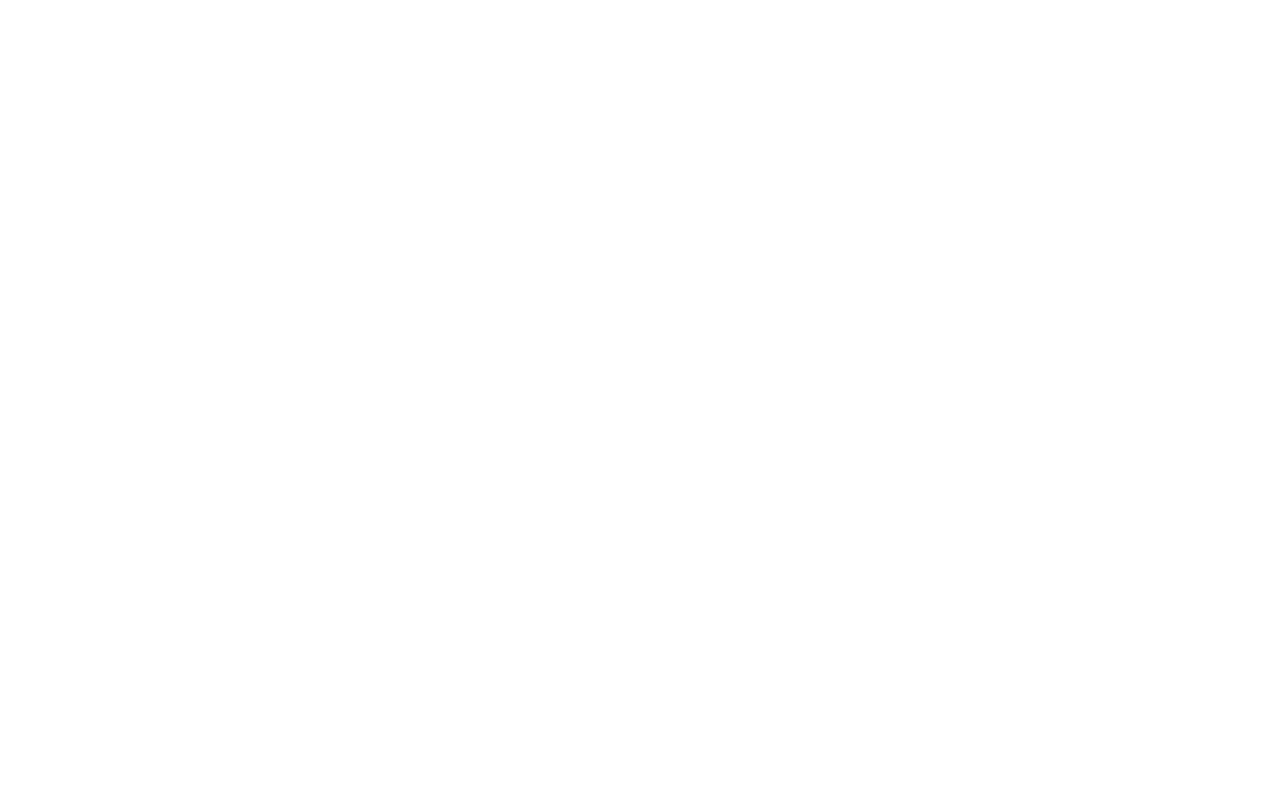
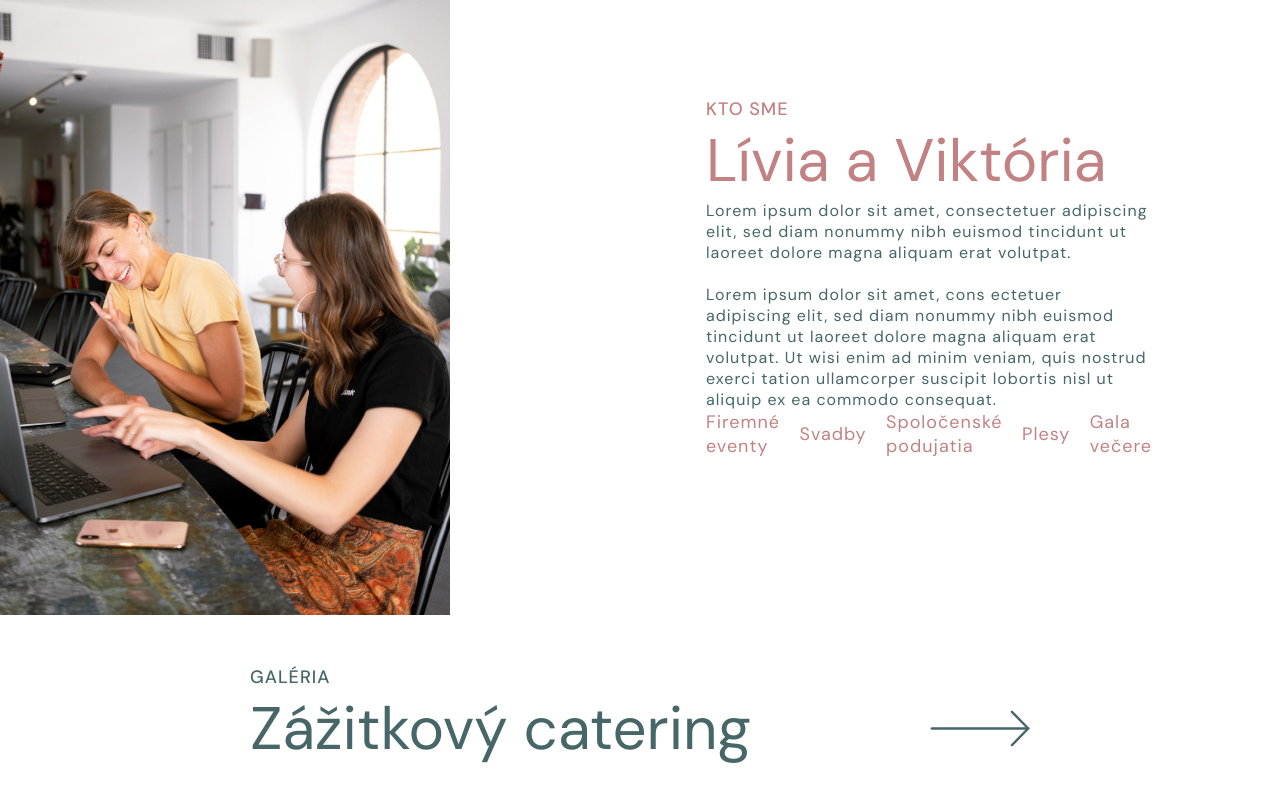
Before and after one commit to rastislav-domanisky/VIAC-frontend-assigment, a React (Create React App) app: page / in a window 1280 px wide. Shown: the part 960-1760 px from the top of the page. Before the commit the page ends 980 px from the top, so only its background shows below. Built offline with nearby package versions, Linux system fonts and the light colour scheme.

Commit message:
updated HomeScreen

```diff
--- a/src/views/HomeScreen/HomeScreen.js
+++ b/src/views/HomeScreen/HomeScreen.js
@@ -4,11 +4,18 @@ import { Link } from "react-router-dom";
 
 import Header from '../../components/Header/Header';
 import bg1 from "../../assets/gallery/galeria-4.jpg";
+import Gallery from '../../components/Gallery/Gallery';
 
 import foto1 from '../../assets/livis-1.jpg';
 import foto2 from '../../assets/livis-2.jpg';
 import foto3 from '../../assets/livis-3.jpg';
 import foto5 from '../../assets/livis-5.jpg';
+import arrowIcon from '../../assets/svg/arrow.svg';
+import galFoto1 from '../../assets/gallery/galeria-1.jpg';
+import galFoto2 from '../../assets/gallery/galeria-2.jpg';
+import galFoto3 from '../../assets/gallery/galeria-3.jpg';
+import galFoto4 from '../../assets/gallery/galeria-4.jpg';
+import galFoto5 from '../../assets/gallery/galeria-5.jpg';
 
 const HomeScreen = () => {
     return (
@@ -37,6 +44,45 @@ const HomeScreen = () => {
                     </div>
                 </div>
             </div>
+            <div className="aboutUsSection">
+                <img src={foto5} alt="foto" className="aboutFoto" />
+                <div className="aboutArea">
+                    <p className="aboutLabel">Kto sme</p>
+                    <h2 className="aboutTitle">Lívia a Viktória</h2>
+                    <p className="aboutText">Lorem ipsum dolor sit amet, consectetuer adipiscing elit, sed diam nonummy
+                    nibh euismod tincidunt ut laoreet dolore magna aliquam erat volutpat.<br /><br />Lorem ipsum dolor sit amet, cons ectetuer adipiscing elit, sed diam nonummy
+                    nibh euismod tincidunt ut laoreet dolore magna aliquam erat volutpat. Ut wisi
+                    enim ad minim veniam, quis nostrud exerci tation ullamcorper suscipit lobortis
+                    nisl ut aliquip ex ea commodo consequat.</p>
+                    <div className="aboutCategories">
+                        <div className="aboutCategory">
+                            Firemné<br />eventy
+                        </div>
+                        <div className="aboutCategory">
+                            Svadby
+                        </div>
+                        <div className="aboutCategory">
+                            Spoločenské<br />podujatia
+                        </div>
+                        <div className="aboutCategory">
+                            Plesy
+                        </div>
+                        <div className="aboutCategory">
+                            Gala<br />večere
+                        </div>
+                    </div>
+                </div>
+            </div>
+            <div className="gallerySection">
+                <p className="gLabel">Galéria</p>
+                <div className="gTitleArea">
+                    <h2 className="gTitle">Zážitkový catering</h2>
+                    <img src={arrowIcon} alt="arrow" className="gArrowIcon" />
+                </div>
+                <div className="gallery">
+                    <Gallery assets={[galFoto1, galFoto2, galFoto3, galFoto4, galFoto5]} />
+                </div>
+            </div>
         </div>
     );
 }
--- a/src/views/HomeScreen/HomeScreen.scss
+++ b/src/views/HomeScreen/HomeScreen.scss
@@ -117,4 +117,106 @@
             }
         }
     }
+
+    .aboutUsSection {
+        width: 100%;
+        //background: red;
+        display: flex;
+        flex-direction: row;
+        box-sizing: border-box;
+        align-items: center;
+
+        //.aboutFoto {}
+
+        .aboutArea {
+            box-sizing: border-box;
+            padding-left: 20%;
+            padding-right: 10%;
+
+            .aboutLabel {
+                font-size: 18px;
+                letter-spacing: 1px;
+                font-weight: 500;
+                color: #c28283;
+                padding: 0;
+                margin: 0;
+                text-transform: uppercase;
+            }
+
+            .aboutTitle {
+                font-size: 60px;
+                letter-spacing: 0px;
+                font-weight: 400;
+                color: #c28283;
+                padding: 0;
+                margin: 0;
+            }
+
+            .aboutText {
+                font-size: 16px;
+                letter-spacing: 1px;
+                font-weight: 400;
+                color: #476667;
+                padding: 0;
+                margin: 0
+            }
+
+            .aboutCategories {
+                display: flex;
+                flex-direction: row;
+                justify-content: space-between;
+                align-items: center;
+
+                .aboutCategory {
+                    font-size: 18px;
+                    letter-spacing: 1px;
+                    font-weight: 400;
+                    color: #c28283;
+                    padding: 0;
+                    margin: 0
+                }
+            }
+        }
+    }
+
+    .gallerySection {
+        box-sizing: border-box;
+        width: 100%;
+        padding-left: 250px;
+        margin-top: 50px;
+        margin-bottom: 200px;
+
+        .gLabel {
+            font-size: 18px;
+            letter-spacing: 1px;
+            font-weight: 500;
+            color: #476667;
+            padding: 0;
+            margin: 0;
+            text-transform: uppercase;
+        }
+
+        .gTitleArea {
+            display: flex;
+            flex-direction: row;
+            align-items: center;
+            justify-content: space-between;
+            box-sizing: border-box;
+            margin-right: 250px;
+
+            .gTitle {
+                color: #476667;
+                font-size: 60px;
+                letter-spacing: 0px;
+                font-weight: 400;
+                padding: 0;
+                margin: 0;
+            }
+
+            .gArrowIcon {
+                stroke: #476667;
+                width: 100px;
+            }
+        }
+    }
 }
```
